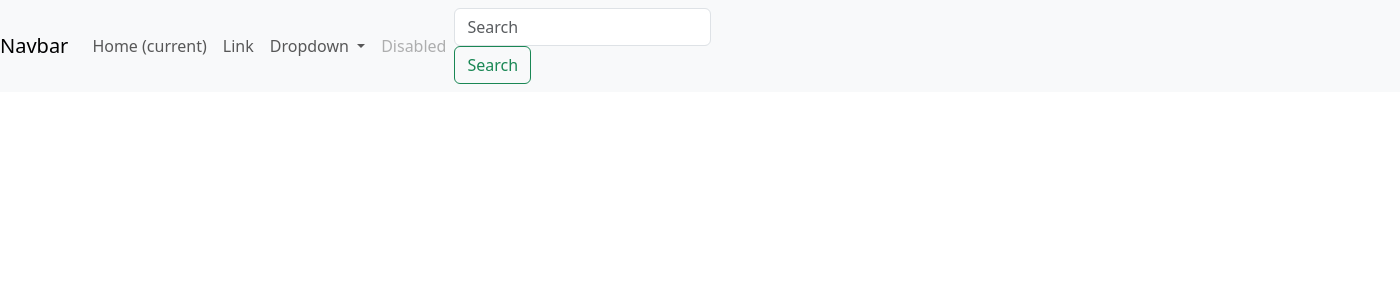
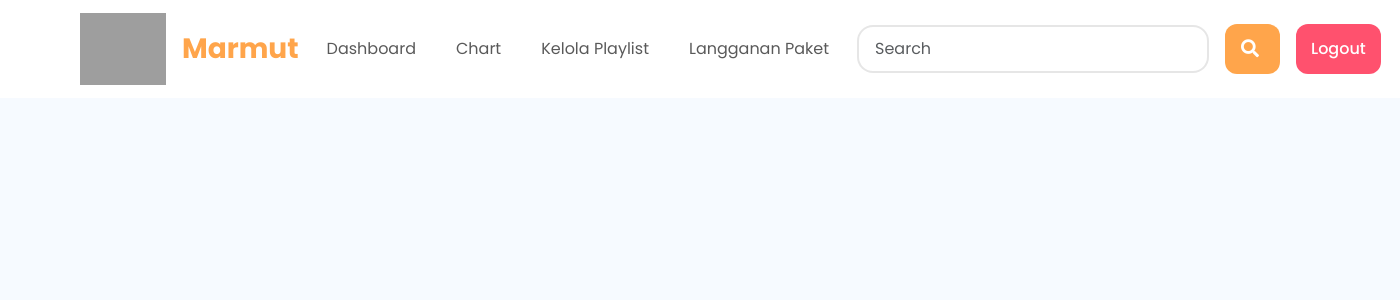
Before and after one commit to basdat-7-2024/marmut-django, a Django app: template authentication/templates/welcome.html in a window 1400 px wide. Shown: the top 300 px of the page. Run offline with Django 3.2, Linux system fonts and the light colour scheme; the template is opened without the code that fills it, so the values that code supplies are empty; some libraries are stand-ins or nearby versions; grey boxes are pictures that could not be loaded.

Commit message:
add navbar and list paket

```diff
--- a/authentication/templates/welcome.html
+++ b/authentication/templates/welcome.html
@@ -13,6 +13,7 @@
         <link href="https://cdnjs.cloudflare.com/ajax/libs/twitter-bootstrap/4.0.0-beta.2/css/bootstrap.css">
         <link href="https://cdn.jsdelivr.net/npm/bootstrap@5.3.2/dist/css/bootstrap.min.css" rel="stylesheet" integrity="sha384-T3c6CoIi6uLrA9TneNEoa7RxnatzjcDSCmG1MXxSR1GAsXEV/Dwwykc2MPK8M2HN" crossorigin="anonymous">
         <script src="https://cdn.jsdelivr.net/npm/bootstrap@5.3.2/dist/js/bootstrap.min.js" integrity="sha384-BBtl+eGJRgqQAUMxJ7pMwbEyER4l1g+O15P+16Ep7Q9Q+zqX6gSbd85u4mG4QzX+" crossorigin="anonymous"></script>
+        <link rel="stylesheet" href="https://cdnjs.cloudflare.com/ajax/libs/font-awesome/5.15.1/css/all.min.css">
 
         <!-- Setting Google Font -->
         <link rel="preconnect" href="https://fonts.googleapis.com">
@@ -22,43 +23,44 @@
 
     <body>
 
-<nav class="navbar navbar-expand-lg navbar-light bg-light">
-    <a class="navbar-brand" href="#">Navbar</a>
-    <button class="navbar-toggler" type="button" data-toggle="collapse" data-target="#navbarSupportedContent" aria-controls="navbarSupportedContent" aria-expanded="false" aria-label="Toggle navigation">
+    <link rel="stylesheet" href="{% static 'css/style.css' %}">
+
+    <nav class="navigation-bar navbar navbar-expand-lg">
+    <a href="#" class="logo-navbar navbar-brand">
+        <img class="marmut-image" src="https://i.ibb.co/X3rKb3B/Group-3304.png" alt="Marmut" />
+        <div class="text-navbar">Marmut</div>
+    </a>
+
+    <div class="navbar-right-section">
+        <button class="navbar-toggler" type="button" data-toggle="collapse" data-target="#navbarSupportedMarmut" aria-controls="navbarSupportedMarmut" aria-expanded="false" aria-label="Toggle navigation">
             <span class="navbar-toggler-icon"></span>
         </button>
 
-    <div class="collapse navbar-collapse" id="navbarSupportedContent">
-      <ul class="navbar-nav mr-auto">
-        <li class="nav-item active">
-          <a class="nav-link" href="#">Home <span class="sr-only">(current)</span></a>
+        <div class="collapse navbar-collapse" id="navbarSupportedMarmut">
+            <ul class="section-navbar navbar-nav">
+                <li class="nav-item">
+                    <a class="nav-link" href="#">Dashboard</a>
                 </li>
                 <li class="nav-item">
-          <a class="nav-link" href="#">Link</a>
-        </li>
-        <li class="nav-item dropdown">
-          <a class="nav-link dropdown-toggle" href="#" id="navbarDropdown" role="button" data-toggle="dropdown" aria-haspopup="true" aria-expanded="false">
-            Dropdown
-          </a>
-          <div class="dropdown-menu" aria-labelledby="navbarDropdown">
-            <a class="dropdown-item" href="#">Action</a>
-            <a class="dropdown-item" href="#">Another action</a>
-            <div class="dropdown-divider"></div>
-            <a class="dropdown-item" href="#">Something else here</a>
-          </div>
+                    <a class="nav-link" href="#">Chart</a>
                 </li>
                 <li class="nav-item">
-          <a class="nav-link disabled" href="#">Disabled</a>
+                    <a class="nav-link" href="#">Kelola Playlist</a>
+                </li>
+                <li class="nav-item">
+                    <a class="nav-link"  href="{% url 'langganan_paket:listpaket' %}">Langganan Paket</a>
                 </li>
             </ul>
-      <form class="form-inline my-2 my-lg-0">
-        <input class="form-control mr-sm-2" type="search" placeholder="Search" aria-label="Search">
-        <button class="btn btn-outline-success my-2 my-sm-0" type="submit">Search</button>
+            <form class="search-and-button form-inline">
+                <input class="form-control" type="search" placeholder="Search" aria-label="Search">
+                <button class="btn btn-outline-success" type="submit" role="button">
+                    <i class="fas fa-search"></i>
+                </button>
+                <a class="btn btn-outline-danger logout-button" href="#" role="button">Logout</a>
             </form>
+        </div>
     </div>
 </nav>
 
-
 </body>
-
 </html>
--- a/marmut/settings.py
+++ b/marmut/settings.py
@@ -32,6 +32,7 @@ ALLOWED_HOSTS = ["*"]
 
 INSTALLED_APPS = [
     'authentication',
+    'langganan_paket',
     'django.contrib.admin',
     'django.contrib.auth',
     'django.contrib.contenttypes',
@@ -118,7 +119,7 @@ USE_TZ = True
 
 STATIC_URL = '/static/'
 STATICFILES_DIRS = [
-    os.path.join(BASE_DIR, 'static'),
+    BASE_DIR / 'static',
 ]
 
 # Default primary key field type
--- a/marmut/urls.py
+++ b/marmut/urls.py
@@ -20,4 +20,6 @@ from django.urls import path,include
 urlpatterns = [
     path('', include('authentication.urls')),
     path('admin/', admin.site.urls),
+    path('langganan-paket/', include('langganan_paket.urls')),
+
 ]
--- a/static/css/style.css
+++ b/static/css/style.css
@@ -0,0 +1,191 @@
+/*------------------ Navigaiton Bar Style ------------------*/
+
+body {
+    background-color: #F6FAFF; /* Light blue background for the page */
+    font-family: 'Poppins', sans-serif;
+    align-items: center;
+  }
+
+nav {
+    background-color: #fff;
+}
+
+.text-navbar {
+    color: #FFA54B !important;
+    font-family: 'Poppins', sans-serif;
+    font-weight: 700;
+    font-size: 28px;
+}
+
+.navigation-bar {
+    display: flex;
+    justify-content: space-between;
+    align-items: center;
+    padding: 8px 80px;
+    background-color: #ffffff;
+    width: 100%;
+}
+
+.logo-navbar {
+    display: flex;
+    align-items: center;
+    gap: 16px;
+}
+
+.navbar-right-section {
+    display: flex;
+    align-items: center;
+    gap: 20px;
+}
+
+.section-navbar {
+    margin-left: auto; /* Pushes the navbar to the right */
+}
+
+.navigation-bar .navbar-nav {
+    padding-left: 4px !important;
+}
+
+.section-navbar .nav-item:last-child {
+    margin-right: 20px; /* Increased space before the search bar */
+}
+
+.navbar-nav .active-item .nav-link {
+    color: #FFA54B !important; /* Orange color */
+    font-family: 'Poppins', sans-serif; /* Ensure Poppins is available or it will fall back to Helvetica */
+    font-weight: 700; /* Bold font weight */
+}
+
+.search-and-button {
+    display: flex;
+    align-items: center;
+    gap: 12px;
+}
+
+.form-inline .form-control {
+    border-radius: 20px;
+    border: 2px solid #82828233;
+}
+
+.form-inline .btn {
+    border-radius: 12px;
+}
+
+/* Additional CSS for Logout Button */
+button {
+    color: white;
+    font-size: 16px;
+    font-family: 'Poppins', sans-serif;
+    font-weight: 500;
+    line-height: 25.2px;
+    word-wrap: break-word;
+    background-color: #FFA54B; /* Assuming you want a red background */
+    border: none; /* Remove the border if not needed */
+    padding: 12px 15px; /* Add padding as necessary */
+    transition: background-color 0.3s ease; /* Smooth transition for hover effect */
+}
+
+.btn-outline-danger {
+    color: white;
+    font-size: 16px;
+    font-family: 'Poppins', sans-serif;
+    font-weight: 500;
+    line-height: 25.2px;
+    word-wrap: break-word;
+    background-color: #FF516E;
+    border: none;
+    padding: 12px 15px;
+    transition: background-color 0.3s ease;
+}
+
+.btn-outline-danger:hover {
+    background-color: #ef4763;
+    color: white;
+}
+.btn-outline-success {
+    color: white;
+    font-size: 18px;
+    font-family: 'Poppins', sans-serif;
+    font-weight: 600;
+    line-height: 25.2px;
+    word-wrap: break-word;
+    background-color: #FFA54B !important;
+    border: none;
+    padding: 12px 16px;
+    transition: background-color 0.3s ease;
+}
+
+.btn-outline-success i { /* Icon specific styling if needed */
+    margin-right: 5px; /* Add some space between icon and text if text is included */
+}
+
+/* Hover effect for Search Button */
+.btn-outline-success:hover {
+    background-color: #FFA54B; /* Darker shade on hover */
+    color: white; /* Text color remains white on hover */
+}
+
+.form-inline .form-control {
+    padding: 10px 16px;
+    border-radius: 16px;
+    border: 2px solid #82828233;
+}
+
+.navigation-bar .logo-navbar {
+    display: inline-flex;
+    align-items: center;
+    gap: 16px;
+    position: relative;
+    flex: 0 0 auto;
+}
+
+.navigation-bar .marmut-image {
+    position: relative;
+    width: 86px;
+    height: 72px;
+    object-fit: cover;
+}
+
+.navigation-bar .text-wrapper {
+    position: relative;
+    width: fit-content;
+    font-family: "Poppins-Bold", Helvetica;
+    font-weight: 700;
+    color: #ffa54b;
+    font-size: 28px;
+    letter-spacing: 0;
+    line-height: 39.2px;
+    white-space: nowrap;
+}
+
+.navigation-bar .section-navbar {
+    display: inline-flex;
+    align-items: center;
+    justify-content: center;
+    gap: 24px;
+    position: relative;
+    flex: 0 0 auto;
+}
+
+.navigation-bar .search-and-button {
+    display: inline-flex;
+    align-items: center;
+    justify-content: center;
+    gap: 16px;
+    position: relative;
+    flex: 0 0 auto;
+}
+.navigation-bar .search {
+    position: relative;
+    width: 28px;
+    height: 28px;
+}
+
+.navigation-bar .frame {
+    display: flex;
+    align-items: flex-start;
+    gap: 2px;
+    position: relative;
+    flex: 1;
+    flex-grow: 1;
+}
```
Also changed, not shown: langganan_paket/templates/listpaket.html (added, +266 -0 lines), langganan_paket/urls.py (added, +9 -0 lines), langganan_paket/views.py (+20 -0 lines), langganan_paket/templates/pembayaranpaket.html (added), langganan_paket/templates/riwayatpaket.html (added), 1 other file. Lines whose indentation alone changed are shown as unchanged.
